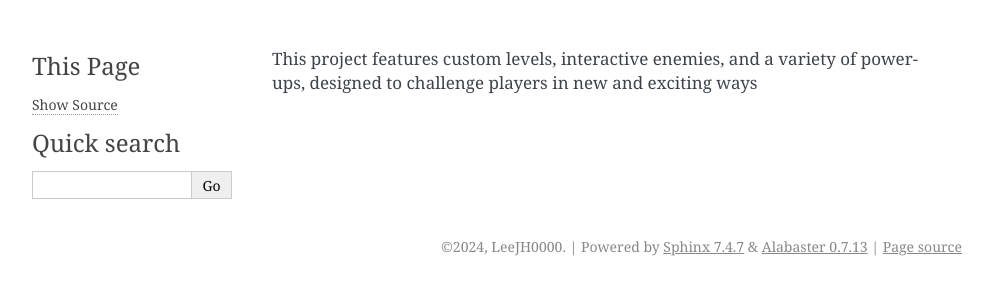
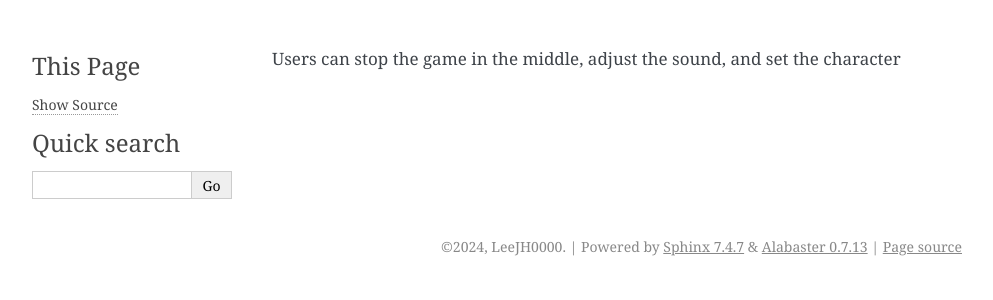
Before and after one commit to wnstndks/OSSW, a Sphinx documentation site: the page built from docs/configuration_guide.rst, in a window 1280 px wide. Shown: the top 300 px of the page, without its empty margins (148-1141 px from the left). Built offline with Sphinx 7.4.7, drawn with Linux system fonts in a browser that asks for light colours.

Commit message:
Add the configuration_guide version 0.0.1

```diff
--- a/docs/configuration_guide.rst
+++ b/docs/configuration_guide.rst
@@ -1 +1 @@
-This project features custom levels, interactive enemies, and a variety of power-ups, designed to challenge players in new and exciting ways
+Users can stop the game in the middle, adjust the sound, and set the character
```
